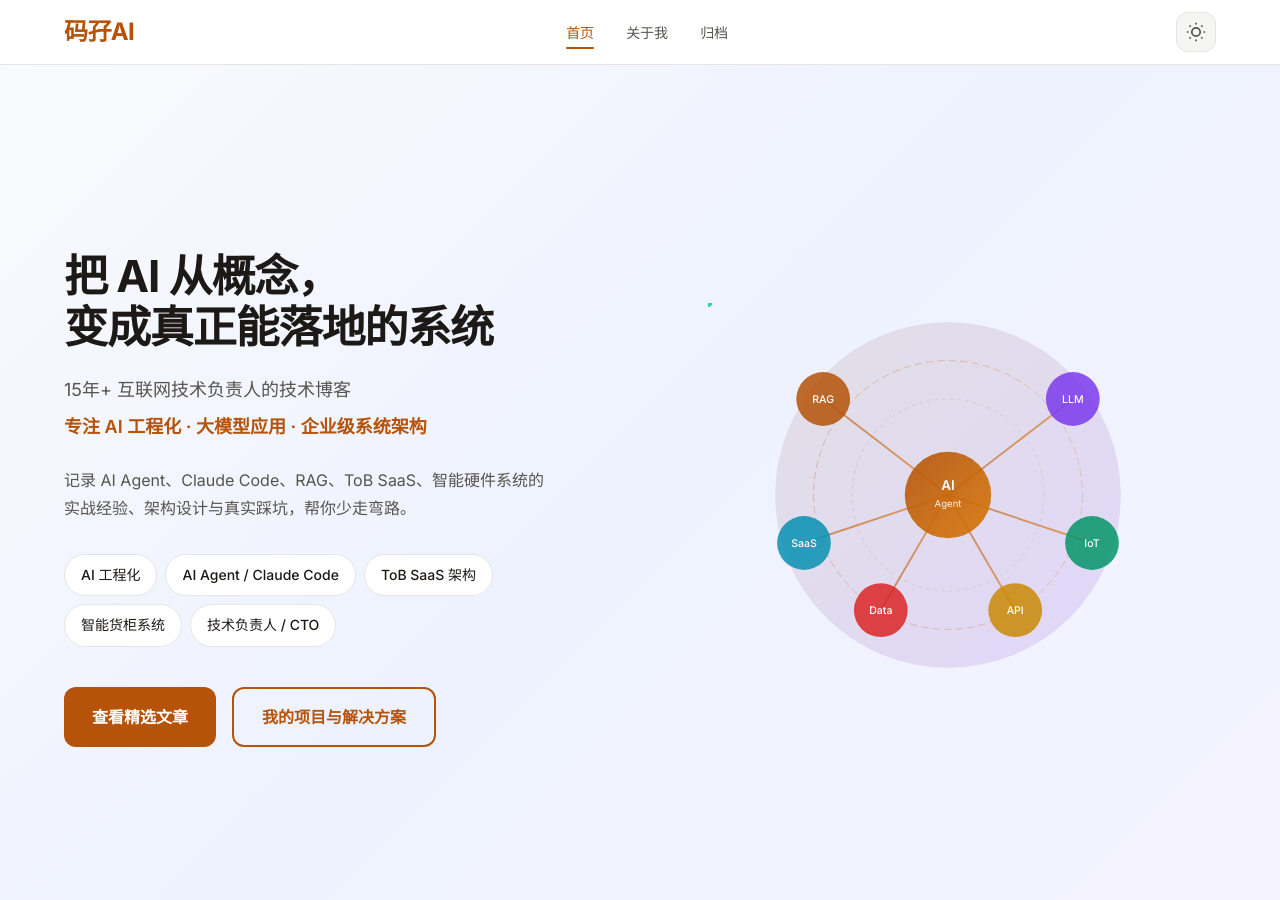
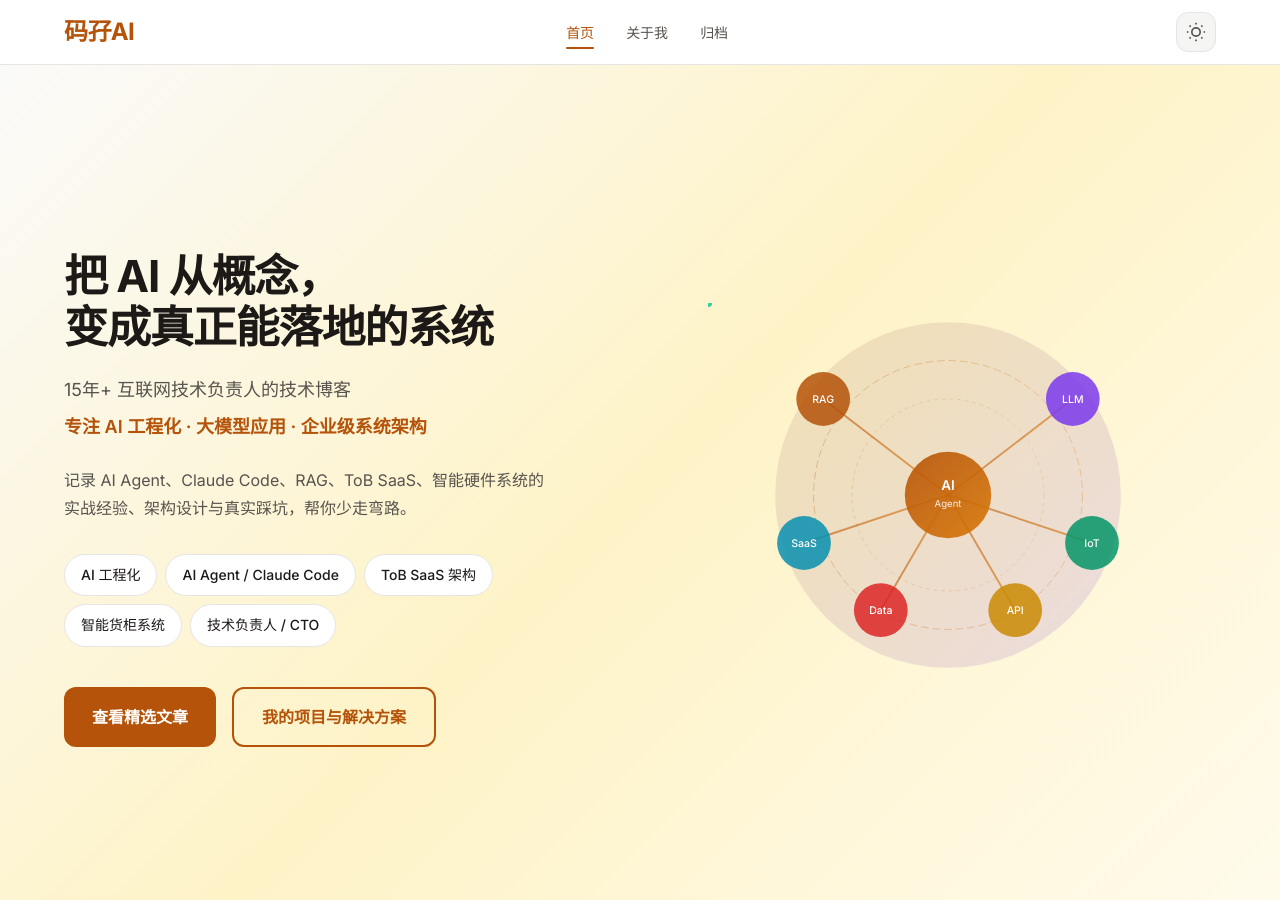
Before and after one commit to yqdaddy/aboutme, a Jekyll site: the page built from index.md, in a window 1280 px wide and 900 px high. Built offline with Jekyll 4.4.1, drawn with Linux system fonts in a browser that asks for light colours; comment, search, counter and statistics services are not loaded.

Commit message:
fix: 暖色系配色协调性修复
- Hero 背景渐变从蓝紫色调改为暖琥珀色调
- Pill hover 背景色从蓝色改为琥珀色
- Feature icon 蓝色主题改为暖色系
- 深色模式下 Capability cards 图标颜色统一为暖色
- Shadow-glow 从粉红改为琥珀色
- 深色模式 Pill hover 背景色统一

```diff
--- a/assets/css/style.css
+++ b/assets/css/style.css
@@ -91,7 +91,7 @@
   --shadow-md: 0 4px 6px -1px rgb(0 0 0 / 0.1), 0 2px 4px -2px rgb(0 0 0 / 0.1);
   --shadow-lg: 0 10px 15px -3px rgb(0 0 0 / 0.1), 0 4px 6px -4px rgb(0 0 0 / 0.1);
   --shadow-xl: 0 20px 25px -5px rgb(0 0 0 / 0.1), 0 8px 10px -6px rgb(0 0 0 / 0.1);
-  --shadow-glow: 0 0 30px rgba(236, 72, 153, 0.25);
+  --shadow-glow: 0 0 30px rgba(217, 119, 6, 0.2);
 
   /* 字体 */
   --font-sans: 'Inter', 'Noto Sans SC', -apple-system, BlinkMacSystemFont, 'Segoe UI', Roboto, sans-serif;
@@ -2303,23 +2303,23 @@
 }
 
 [data-theme="dark"] .capability-card-blue .capability-icon {
-  background: rgba(59, 130, 246, 0.2);
-  color: #60a5fa;
+  background: rgba(251, 191, 36, 0.2);
+  color: #fbbf24;
 }
 
 [data-theme="dark"] .capability-card-purple .capability-icon {
-  background: rgba(139, 92, 246, 0.2);
+  background: rgba(167, 139, 250, 0.2);
   color: #a78bfa;
 }
 
 [data-theme="dark"] .capability-card-green .capability-icon {
-  background: rgba(20, 184, 166, 0.2);
+  background: rgba(52, 211, 153, 0.2);
   color: #34d399;
 }
 
 [data-theme="dark"] .capability-card-orange .capability-icon {
-  background: rgba(245, 158, 11, 0.2);
-  color: #fbbf24;
+  background: rgba(251, 146, 60, 0.2);
+  color: #fb923c;
 }
 
 .capability-card h3 {
@@ -2722,7 +2722,7 @@
 /* === 新版 Hero 左右布局 - UI优化版 === */
 .hero-split {
   padding: calc(var(--spacing-16) + var(--spacing-8)) 0 var(--spacing-16);
-  background: linear-gradient(135deg, #f8fafc 0%, #eef2ff 50%, #f5f3ff 100%);
+  background: linear-gradient(135deg, #fafaf9 0%, #fef3c7 50%, #fffbeb 100%);
   min-height: calc(100vh - 64px);
   display: flex;
   align-items: center;
@@ -2798,7 +2798,7 @@
 .pill:hover {
   border-color: var(--primary-color);
   color: var(--primary-color);
-  background: rgba(37, 99, 235, 0.05);
+  background: rgba(180, 83, 9, 0.05);
 }
 
 /* CTA 按钮 - 视觉层次 */
@@ -2876,20 +2876,20 @@
   transform: scale(1.05);
 }
 
-/* 图标颜色主题 */
+/* 图标颜色主题 - 暖色系统一 */
 .feature-icon.feature-icon-purple {
   background: linear-gradient(135deg, rgba(124, 58, 237, 0.12), rgba(139, 92, 246, 0.08));
   color: #8b5cf6;
 }
 
 .feature-icon.feature-icon-yellow {
-  background: linear-gradient(135deg, rgba(245, 158, 11, 0.12), rgba(251, 191, 36, 0.08));
-  color: #f59e0b;
+  background: linear-gradient(135deg, rgba(245, 158, 11, 0.15), rgba(251, 191, 36, 0.1));
+  color: #d97706;
 }
 
 .feature-icon.feature-icon-blue {
-  background: linear-gradient(135deg, rgba(37, 99, 235, 0.12), rgba(59, 130, 246, 0.08));
-  color: #2563eb;
+  background: linear-gradient(135deg, rgba(180, 83, 9, 0.15), rgba(217, 119, 6, 0.1));
+  color: #b45309;
 }
 
 .feature-icon svg {
@@ -3025,7 +3025,7 @@
 [data-theme="dark"] .pill:hover {
   border-color: var(--accent-color);
   color: var(--accent-color);
-  background: rgba(236, 72, 153, 0.1);
+  background: rgba(251, 191, 36, 0.1);
 }
 
 /* Hero 特性卡片深色模式 */
```
